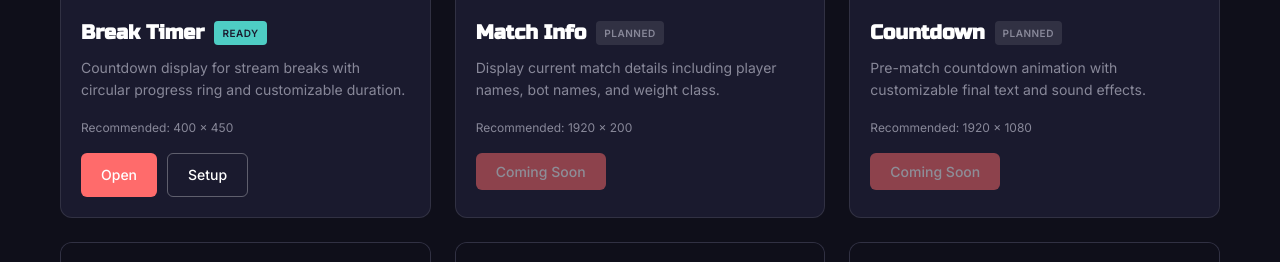
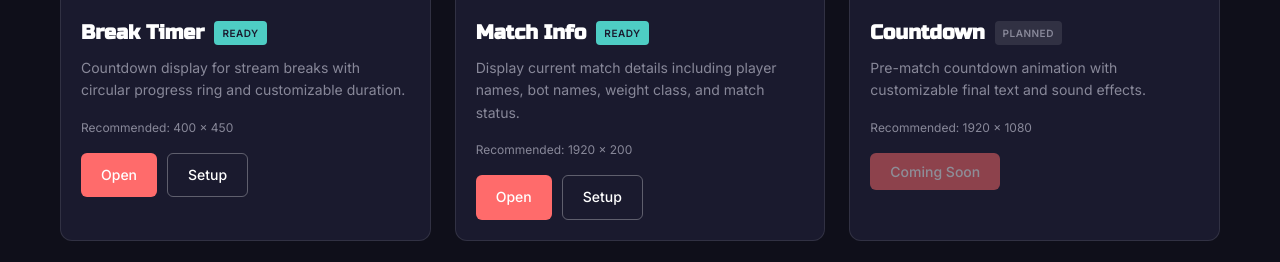
Before and after one commit to ricklon/gscrl-obs, a website: page index.html in a window 1280 px wide. Shown: the part 458-720 px from the top of the page. Drawn offline with Linux system fonts and the light colour scheme.

Commit message:
Update documentation for Match Info overlay
- Update index.html to show Match Info as ready with proper links
- Add Match Info URL parameters documentation to README
- Update development phases to reflect Match Info completion
- Add Match Info to available overlays table

Generated by Mistral Vibe.
Co-Authored-By: Mistral Vibe <vibe@mistral.ai>

```diff
--- a/index.html
+++ b/index.html
@@ -301,12 +301,13 @@
           <div class="overlay-content">
             <h3 class="overlay-title">
               Match Info
-              <span class="status-badge planned">Planned</span>
+              <span class="status-badge ready">Ready</span>
             </h3>
-            <p class="overlay-desc">Display current match details including player names, bot names, and weight class.</p>
+            <p class="overlay-desc">Display current match details including player names, bot names, weight class, and match status.</p>
             <p class="overlay-meta">Recommended: 1920 x 200</p>
             <div class="overlay-actions">
-              <button class="btn btn-primary" disabled>Coming Soon</button>
+              <a href="overlays/match-info.html" class="btn btn-primary">Open</a>
+              <a href="docs/OBS-SETUP.md" class="btn btn-secondary">Setup</a>
             </div>
           </div>
         </div>
```
Also changed, not shown: README.md.
